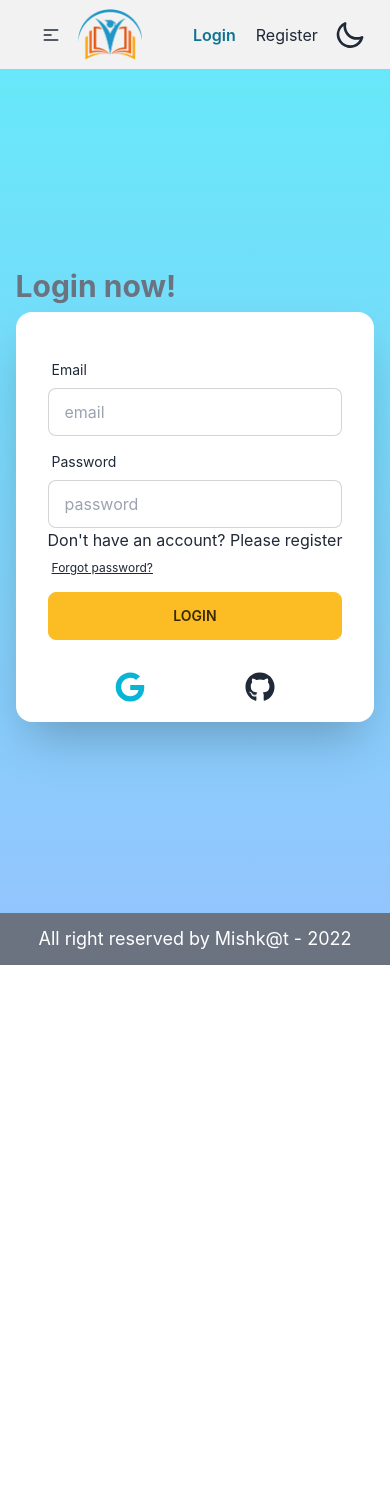
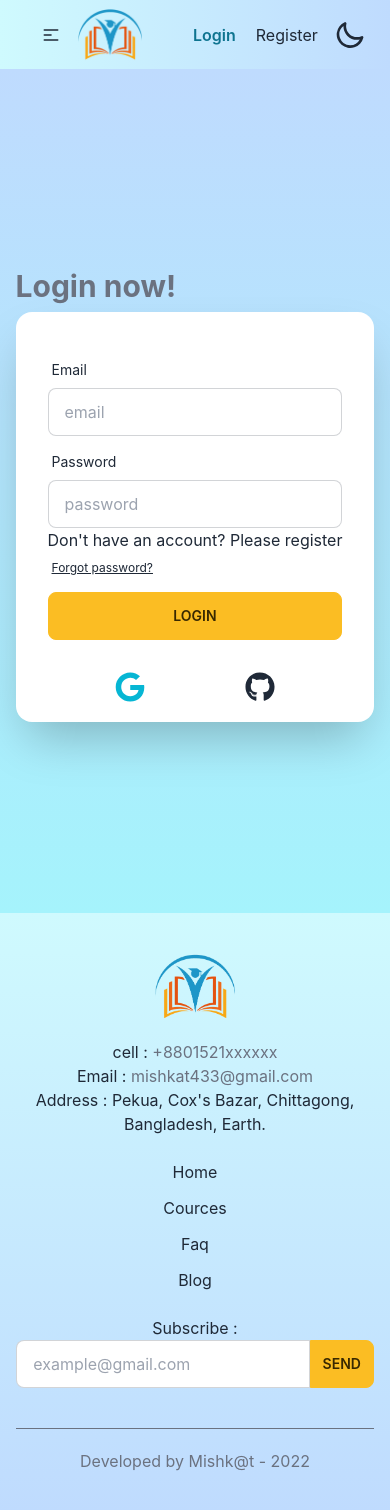
Before and after one commit to mishkat433/highimpact-institute-clint, a React (Create React App) app: page /login in a window 390 px wide. Shown: the top 1510 px of the page. Before the commit the page ends 965 px from the top, so only its background shows below. Built offline with nearby package versions, Linux system fonts and the light colour scheme; no server answers.

Commit message:
final commit

```diff
--- a/src/Layout/CourceLayout.jsx
+++ b/src/Layout/CourceLayout.jsx
@@ -9,7 +9,7 @@ const CourceLayout = () => {
         <div className='bg-gradient-to-r from-cyan-100 to-blue-200'>
             <Navbar />
             <div className='flex flex-col lg:flex-row w-11/12 mx-auto gap-10 '>
-                <div className='w-full lg:w-1/5 bg-blue-500 lg:h-screen lg:sticky top-0'>
+                <div className='w-full lg:w-1/5 bg-cyan-500 lg:h-screen lg:sticky top-0'>
                     <Sidebar />
                 </div>
                 <div className='w-full lg:w-4/5'>
--- a/src/Pages/Blog/Blog.jsx
+++ b/src/Pages/Blog/Blog.jsx
@@ -2,7 +2,10 @@ import React from 'react';
 
 const Blog = () => {
     return (
-        <div className='w-11/12 mx-auto my-10'>
+        <div className=' bg-gradient-to-r from-cyan-100 to-blue-200'>
+            <div className='w-11/12 mx-auto py-10'>
+
+
                 <div tabIndex={0} className="collapse collapse-arrow border border-base-300 bg-base-100 rounded-box mb-2">
                     <div className="collapse-title text-xl font-medium">
                         What is cors?
@@ -45,6 +48,7 @@ const Blog = () => {
                     </div>
                 </div>
             </div>
+        </div>
     );
 };
 
--- a/src/Pages/Cources/Details/Details.jsx
+++ b/src/Pages/Cources/Details/Details.jsx
@@ -46,7 +46,7 @@ const Details = () => {
                     <div className='mt-5 flex justify-between'>
                         <button className=''>
                             <Pdf targetRef={ref} filename={`${title}.pdf`}>
-                                {({ toPdf }) => <button onClick={toPdf} className="btn btn-success md:px-20 gap-5">Download <FaDownload /> </button>}
+                                {({ toPdf }) => <button onClick={toPdf} className="btn btn-success md:px-20 gap-5 text-white">Download <FaDownload /> </button>}
                             </Pdf>
                         </button>
                         <Link to="/cources/checkout" onClick={checkoutHandle} className='btn btn-primary md:px-20'>Get Premium Access </Link>
--- a/src/Pages/Login/Login.jsx
+++ b/src/Pages/Login/Login.jsx
@@ -103,7 +103,7 @@ const Login = () => {
     }
 
     return (
-        <div className="hero h-screen bg-transparent bg-gradient-to-t from-blue-300 to-cyan-300 ">
+        <div className="hero h-screen bg-transparent bg-gradient-to-b from-blue-200 to-cyan-200 ">
             <div>
                 <h1 className="text-3xl my-2 font-bold text-gray-500">Login now!</h1>
                 {error && <h1 className='text-red-500 text-center'>{error}</h1>}
--- a/src/Pages/Register/Register.jsx
+++ b/src/Pages/Register/Register.jsx
@@ -104,7 +104,7 @@ const Register = () => {
     }
 
     return (
-        <div className="hero h-full h-screen bg-transparent bg-gradient-to-t from-blue-300 to-cyan-300 pb-10" >
+        <div className="hero h-full h-screen bg-transparent bg-gradient-to-b from-blue-200 to-cyan-200 py-5" >
             <div>
                 <h1 className="text-3xl my-2 font-bold text-gray-500">Register now!</h1>
                 {error && <h1 className='text-red-500 mt-10 text-center'>{error}</h1>}
--- a/src/Shared/Footer/Footer.jsx
+++ b/src/Shared/Footer/Footer.jsx
@@ -1,9 +1,42 @@
 import React from 'react';
+import { Link } from 'react-router-dom';
+import logo from "../../Image/logo.png";
 
 const Footer = () => {
     return (
-        <div className='bg-gray-500 py-3'>
-            <p className='text-lg text-center text-white'>All right reserved by Mishk@t - 2022</p>
+        <div className='bg-gradient-to-b from-cyan-100 to-blue-200 '>
+            <div className='w-11/12 mx-auto py-10 ' >
+                <div className='flex'>
+                    <div className='w-full lg:w-4/5 flex lg:block justify-center'>
+                        <img className='w-20 mb-5' src={logo} alt="logo" />
+                    </div>
+                    <h1 className='text-4xl  w-2/5  font-crimos hidden lg:block'>Get our news first</h1>
+
+                </div>
+                <div className='grid grid-cols-1 lg:grid-cols-3 text-center md:justify-between gap-6'>
+                    <div >
+                        <p >cell : <span className='text-gray-500'>+8801521xxxxxx</span></p>
+                        <p>Email : <span className='text-gray-500'>mishkat433@gmail.com</span></p>
+                        <p className='md:mt-5'>Address : Pekua, Cox's Bazar, Chittagong, Bangladesh, Earth.</p>
+                    </div>
+                    <ul className=' flex flex-col gap-y-3 items-center cursor-pointer'>
+                        <li><Link to="/">Home</Link></li>
+                        <li><Link to="/cources">Cources</Link></li>
+                        <li><Link to="/faq">Faq</Link></li>
+                        <li><Link to="/blog">Blog</Link></li>
+                    </ul>
+                    <div className="form-control">
+                        <p className='block md:hidden'>Subscribe : </p>
+                        <label className="input-group ">
+                            <input type="emal" placeholder="example@gmail.com" className="input lg:w-3/5 w-full text-black input-bordered" required />
+                            <button type='submit' className='btn btn-warning  w-16 lg:w-20'>Send</button>
+                        </label>
+                    </div>
+                </div>
+                <hr className='border-1 mt-10 border-gray-500' />
+                <h4 className='text-center mt-5 text-gray-500'>Developed by Mishk@t - {new Date().getFullYear()}</h4>
+            </div>
+
         </div>
     );
 };
--- a/src/Shared/Navbar/Navbar.jsx
+++ b/src/Shared/Navbar/Navbar.jsx
@@ -6,7 +6,7 @@ import notFound from "../../Image/notFoundImage.png";
 const Navbar = () => {
     const { loginUser, logOut } = useContext(AuthContex)
     return (
-        <div className=' bg-base-200' >
+        <div className='bg-gradient-to-r from-cyan-100 to-blue-200' >
             <div className="navbar w-11/12 mx-auto">
                 <div className="navbar-start">
                     <div className="dropdown">
--- a/src/Shared/Sidebar/Sidebar.jsx
+++ b/src/Shared/Sidebar/Sidebar.jsx
@@ -9,7 +9,7 @@ const Sidebar = () => {
             .then(data => setCources(data))
     }, [])
     return (
-        <div>
+        <div className='select-none'>
             <p className='mb-3 my-5 text-center lg:text-left'>
                 <Link to="/cources" className='pl-10 text-gray-200 text-xl font-semibold pt-5 hover:text-black'>All Cources</Link>
             </p>
```
Lines whose indentation alone changed are shown as unchanged.
